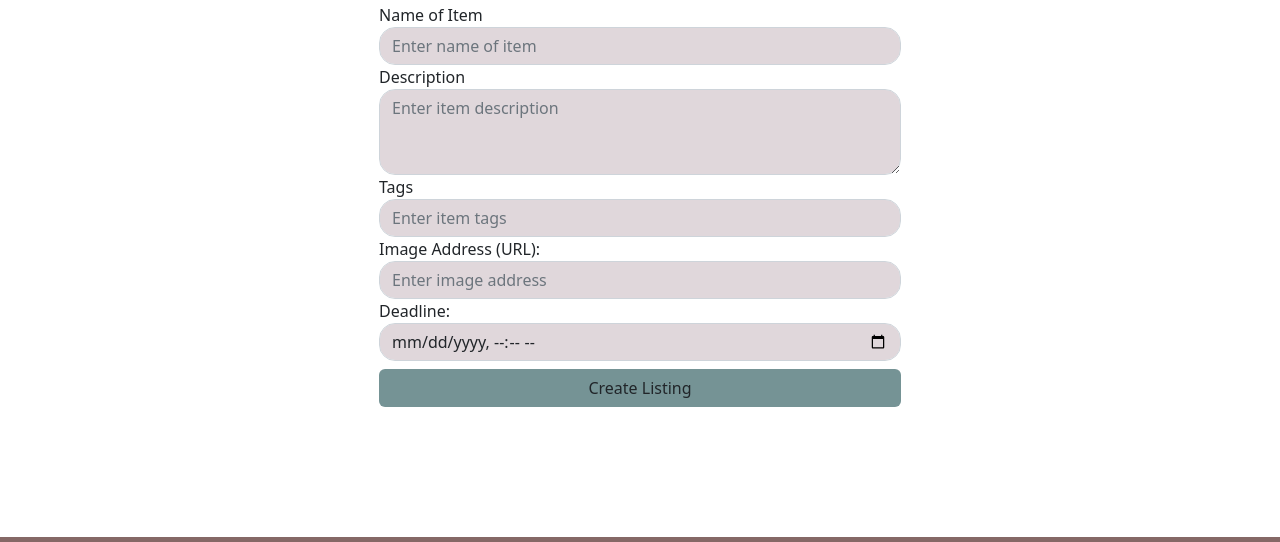
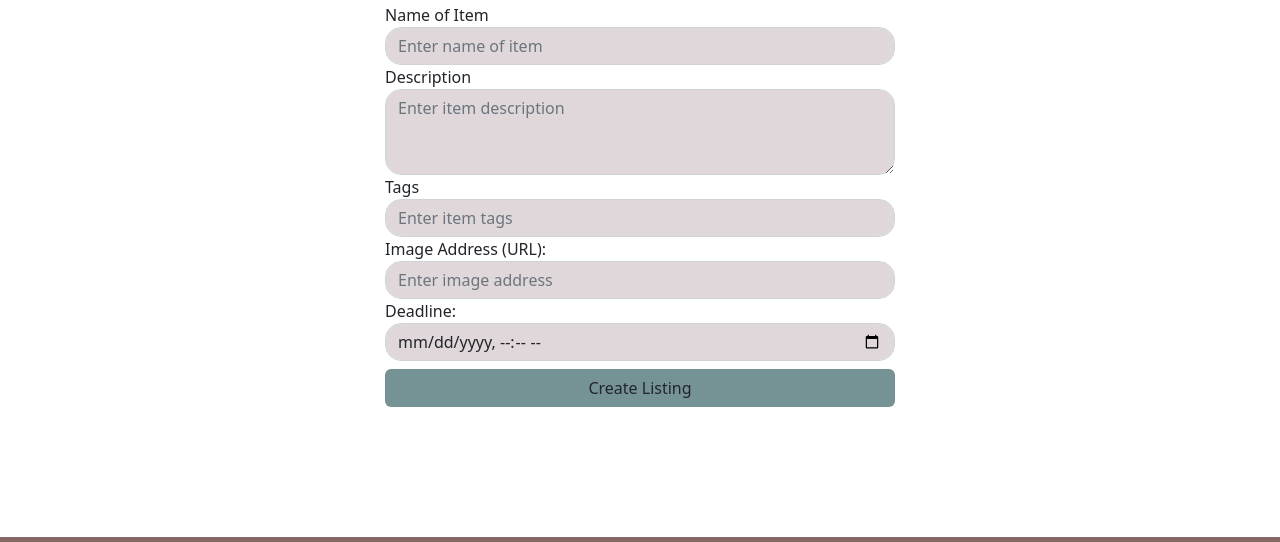
Before and after one commit to AdrianMikk/auction-house, a website with bundled scripts: page sell.html in a window 1280 px wide. Shown: the part 189-731 px from the top of the page. Built offline with nearby package versions, Linux system fonts and the light colour scheme.

```diff
--- a/sell.html
+++ b/sell.html
@@ -59,13 +59,13 @@
     </header>
 
 
-    <main class="container d-flex flex-column justify-content-center align-items-center">
-        <div class="container d-flex p-4 mt-5 col-12 m-auto flex-column" id="postsContainer">
+    <main class="container d-flex flex-column justify-content-center align-items-center mt-5">
+        <div class="container d-flex p-4 col-md-8 col-lg-6 m-auto flex-column" id="postsContainer">
             <div class="sell-container">
                 <h2 class="mb-2 text-center">Create Listing</h2>
 
                 <div class="row justify-content-center">
-                    <div class="col-md-6">
+                    <div class="col-md-12">
                         <form>
                             <div class="form-group">
                                 <label for="itemName">Name of Item</label>
@@ -89,15 +89,14 @@
                                 <label for="newDeadlineInput">Deadline:</label>
                                 <input type="datetime-local" class="form-control" id="endsAt" name="Deadline" required>
                             </div>
-                            <button type="button" class="btn mt-2 w-100" id="createListingBtn">Create
-                                Listing</button>
+                            <button type="button" class="btn mt-2 w-100" id="createListingBtn">Create Listing</button>
                         </form>
                     </div>
                 </div>
             </div>
         </div>
-        </div>
     </main>
+
 
     <footer class="footer-container d-flex p-2 fixed-bottom">
         <div class="container">
```
Also changed, not shown: about.html (+1 -1 lines), index.html (+1 -1 lines).
